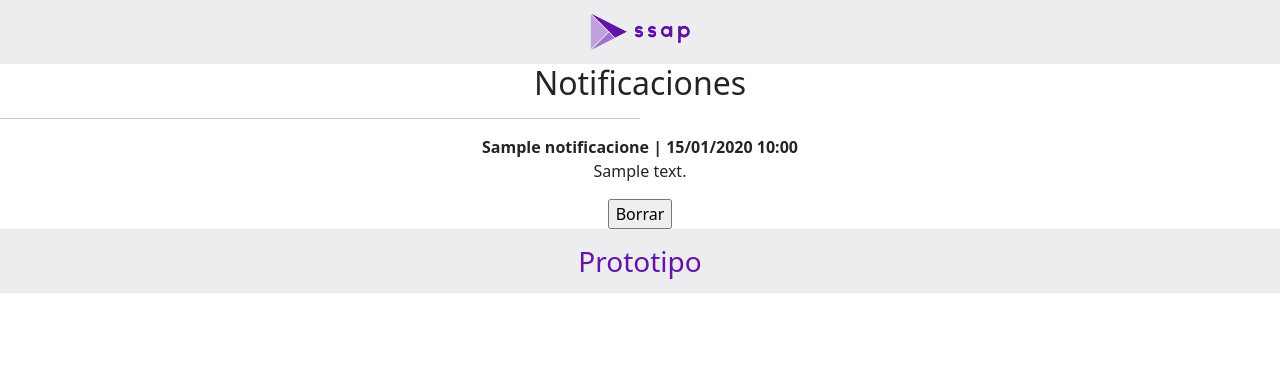
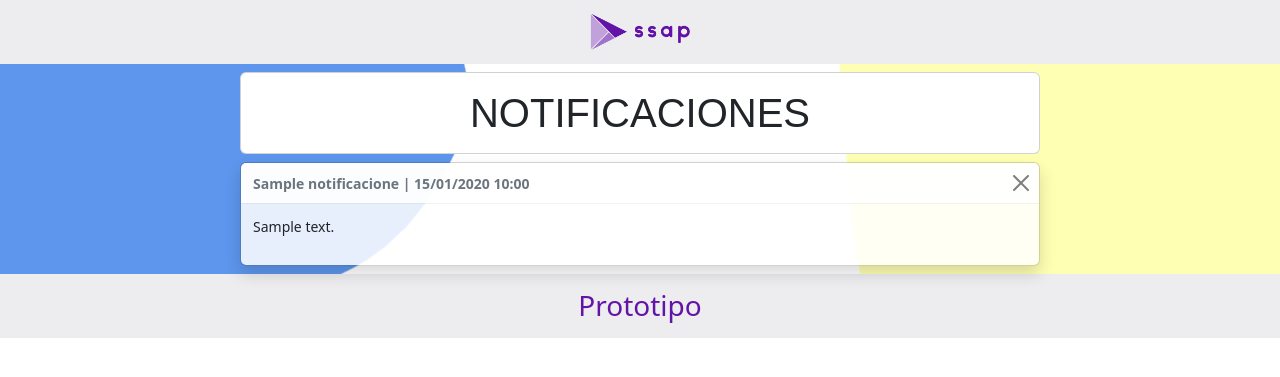
Before and after one commit to danielrojasrabael/Portafolio-Informatica-003D, a Django app: template SSAP_Web/SSAP/templates/SSAP/notificaciones.html in a window 1280 px wide. Shown: the top 377 px of the page. Run offline with Django 4.2, Linux system fonts and the light colour scheme; the template is opened without the code that fills it: most values are stand-ins (such as "Sample title", 1, 10 or a date in 2020); some web fonts are replaced.

Commit message:
Notificaciones

```diff
--- a/SSAP_Web/SSAP/models.py
+++ b/SSAP_Web/SSAP/models.py
@@ -6,7 +6,7 @@ import cx_Oracle
 
 # Variables
 
-conexion = cx_Oracle.connect(user="SSAP", password="123456", dsn="localhost:1522/ORCL1")
+conexion = cx_Oracle.connect(user="SSAP", password="123456", dsn="localhost:1521/XE")
 conexion.autocommit = True
 
 # Modelos
--- a/SSAP_Web/SSAP/static/CSS/estilo.css
+++ b/SSAP_Web/SSAP/static/CSS/estilo.css
@@ -48,13 +48,36 @@ caption{
     padding-left: 1vh;
     padding-right: 1vh;
 }
+/* Fonts */
+.futura{
+    font-family: 'Futura PT', sans-serif;
+}
 
-/* Dark Mode*/
+.tx-gradiente-am{
+    background-image: linear-gradient(90deg, blue, purple);
+    -webkit-background-clip: text;
+    color: transparent;
+}
+
+.tx-gradiente-av{
+    background-image: linear-gradient(90deg, blue, green);
+    -webkit-background-clip: text;
+    color: transparent;
+}
+
+.tx-gradiente-aa{
+    background-image: linear-gradient(90deg, blue, red);
+    -webkit-background-clip: text;
+    color: transparent;
+}
+
+/* Dark Mode
 
 h1 .darkmode{
     background-color: rgb(32,32,44);
     color: white;
 }
+*/
 
 /* Extensión de BootStrap */
 
@@ -108,6 +131,16 @@ h1 .darkmode{
     --bs-btn-color: rgb(99, 20, 168);
     --bs-btn-hover-color: rgb(230, 230, 230);
 }
+
+#bootstrap-overrides .toast{
+    padding: 0;
+    --bs-toast-max-width: 100vh;
+}
+
+#bootstrap-overrides .card{
+    --bs-card-title-spacer-y: 0;
+}
+
 
     /*Checkbox slider*/
 #bootstrap-overrides .form-check-input:checked{
@@ -271,11 +304,11 @@ nav{
 .fondo-global{
      background-color: rgb(232, 232, 238);
 }
-
+/*
 .oscuro{
     background-color: rgb(32,32,44);
 }
-
+*/
 .fondo-home{
     background: url('/static/IMG/colores.png') no-repeat center center fixed;
     -webkit-background-size: cover;
@@ -314,7 +347,7 @@ footer{
     display: flex;
     flex-wrap: wrap;
     align-items: center;
-    justify-content: space-around;
+    justify-content: center;
     width: 80%;
 }
 
--- a/SSAP_Web/SSAP/templates/SSAP/base.html
+++ b/SSAP_Web/SSAP/templates/SSAP/base.html
@@ -9,6 +9,8 @@
         <script src="{%static 'js/main.js'%}"></script>
         <link rel="stylesheet" href="{% static 'CSS/estilo.css' %}">
         <link href="https://cdn.jsdelivr.net/npm/bootstrap@5.2.0/dist/css/bootstrap.min.css" rel="stylesheet">
+
+        <link href="http://fonts.cdnfonts.com/css/futura-pt" rel="stylesheet">
 
         <script>
             $(function() {
--- a/SSAP_Web/SSAP/templates/SSAP/crearchecklist.html
+++ b/SSAP_Web/SSAP/templates/SSAP/crearchecklist.html
@@ -41,7 +41,7 @@
                         <form id="formCrear" method="post" action="">
                             {% csrf_token %}
                             <div class="float-start">
-                                <input type="text" placeholder="Añadir a checklist" name="item_checklist" id="item_checklist"></input><br>
+                                <input type="text" placeholder="Añadir a checklist" name="item_checklist" id="item_checklist" class="form-control"></input>
                             </div>
                             <div class="float-end">
                                 <input type="submit" value="&nbsp+&nbsp" class="btn btn-success btn-sm">
--- a/SSAP_Web/SSAP/templates/SSAP/notificaciones.html
+++ b/SSAP_Web/SSAP/templates/SSAP/notificaciones.html
@@ -2,15 +2,40 @@
 {%load static%}
 {%block titulo%}SSAP | Notificaciones{%endblock%}
 {%block contenido%}
-<div style="text-align: center;">
-    <h2>Notificaciones</h2>
-    {%for n in notificaciones%}
-        <hr style="width: 50%;">
-        <div>
-            <b>{{n.titulo}} | {{n.fecha | date:"d/m/Y H:i"}}</b><br>
-            <p>{{n.descripcion}}</p>
-            <form action="{% url 'elimnotif' %}" method="post">{% csrf_token %}<input type="hidden" name="id" value="{{n.id_notificacion}}"><input type="submit" value="Borrar"></form>
+<div class="fondo-home">
+    <div class="contenedor">
+        <div class="espacio">
+
+            <div style="text-align: center;">
+
+                <div class="row esp-input">
+                    <div class="card">
+                        <div class="card-body">
+                          <h1 class="card-title futura">NOTIFICACIONES</h1>
+                        </div>
+                    </div>
+                </div>
+
+                {%for n in notificaciones%}
+                    <div class="row esp-input">
+                        <div class="toast show">
+                            <div class="toast-header" style="justify-content: space-between;">
+                                <b>{{n.titulo}} | {{n.fecha | date:"d/m/Y H:i"}}</b>
+                                <form action="{% url 'elimnotif' %}" method="post">
+                                    {% csrf_token %}
+                                    <input type="hidden" name="id" value="{{n.id_notificacion}}">
+                                    <input type="submit" class="btn btn-primary btn-close" value="">
+
+                                </form>
+                            </div>
+                            <div class="toast-body" style="text-align: start;">
+                                <p>{{n.descripcion}}</p>
+                            </div>
+                        </div>
+                    </div>
+                {%endfor%}
+            </div>
         </div>
-    {%endfor%}
+    </div>
 </div>
 {%endblock%}
--- a/SSAP_Web/SSAP/test.py
+++ b/SSAP_Web/SSAP/test.py
@@ -1,7 +1,7 @@
 from django.test import SimpleTestCase
 from SSAP.models import *
 
-conexion = cx_Oracle.connect(user="SSAP_TEST", password="123456", dsn="localhost:1522/ORCL1")
+conexion = cx_Oracle.connect(user="SSAP_TEST", password="123456", dsn="localhost:1521/XE")
 
 # -- CU 1 --
 
--- a/SSAP_Web/SSAP_Web/settings.py
+++ b/SSAP_Web/SSAP_Web/settings.py
@@ -78,7 +78,7 @@ WSGI_APPLICATION = 'SSAP_Web.wsgi.application'
 DATABASES = {
     'default': {
         'ENGINE': 'django.db.backends.oracle',
-        'NAME': '127.0.0.1:1522/ORCL1',
+        'NAME': '127.0.0.1:1521/XE',
         'USER': 'SSAP',
         'PASSWORD': '123456',
         'TEST': {
```
Also changed, not shown: SSAP_Web/SSAP/templates/SSAP/index.html (+13 -7 lines).
